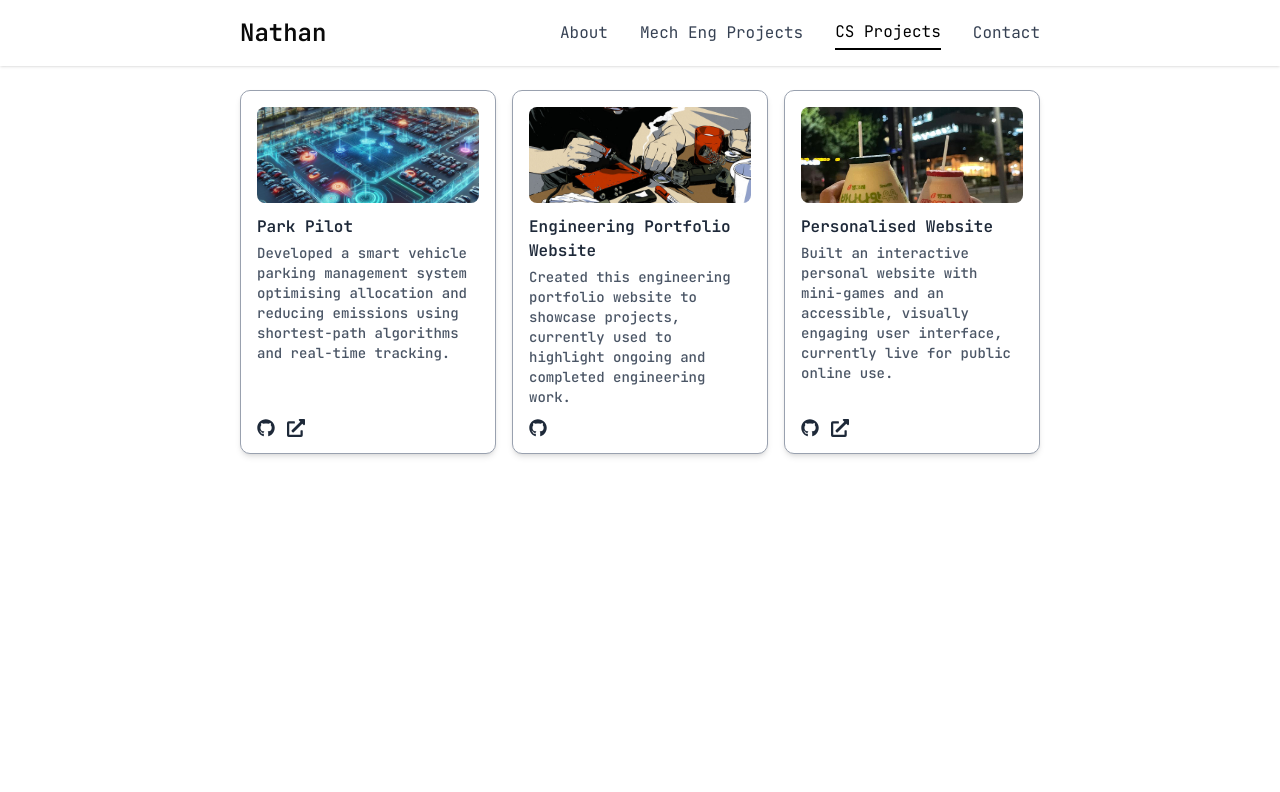
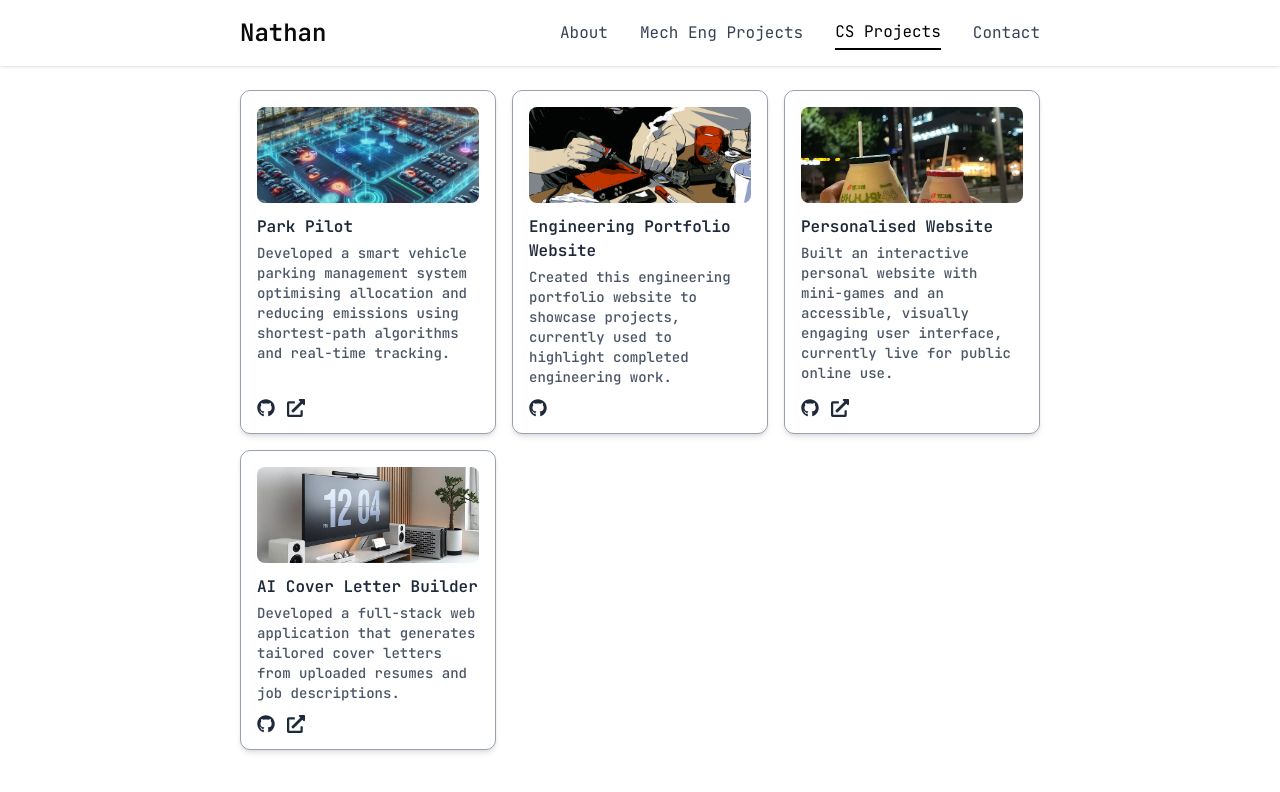
Before and after one commit to nathansivalingam/engineering-portfolio-website, a Next.js app: page /cs-projects in a window 1280 px wide. Shown: the top 792 px of the page. Built offline with nearby package versions, Linux system fonts and the light colour scheme.

Commit message:
added AI cover letter builder

```diff
--- a/app/cs-projects/page.jsx
+++ b/app/cs-projects/page.jsx
@@ -13,7 +13,7 @@ const projects = [
   {
     id: 2,
     title: "Engineering Portfolio Website",
-    description: "Created this engineering portfolio website to showcase projects, currently used to highlight ongoing and completed engineering work.",
+    description: "Created this engineering portfolio website to showcase projects, currently used to highlight completed engineering work.",
     imageUrl: "/assets/engineering_portfolio_cover_photo.png",
     githubUrl: "https://github.com/nathansivalingam/engineering-portfolio-website",
   },
@@ -25,6 +25,15 @@ const projects = [
     githubUrl: "https://github.com/nathansivalingam/personal-website",
     liveUrl: "https://nathan-personal-website.vercel.app/",
   },
+  {
+    id: 4,
+    title: "AI Cover Letter Builder",
+    description: "Developed a full-stack web application that generates tailored cover letters from uploaded resumes and job descriptions.",
+    imageUrl: "/assets/cover_letter_builder_cover.jpg",
+    githubUrl: "https://github.com/nathansivalingam/cover-letter-builder",
+    liveUrl: "https://cover-letter-builder-2pc6.vercel.app/",
+  },
+
 ];
 
 const CSProj = () => {
--- a/components/Photo.jsx
+++ b/components/Photo.jsx
@@ -25,7 +25,7 @@ const Photo = () => {
                     <Image
                         src="/assets/profile_photo.jpg"
                         priority
-                        quality={100}
+                        quality={75}
                         fill
                         alt="Nathan Sivalingam"
                         className="object-cover rounded-full transition-all duration-500 ease-in-out"
```
Also changed, not shown: public/assets/cover_letter_builder_cover.jpg (added).
